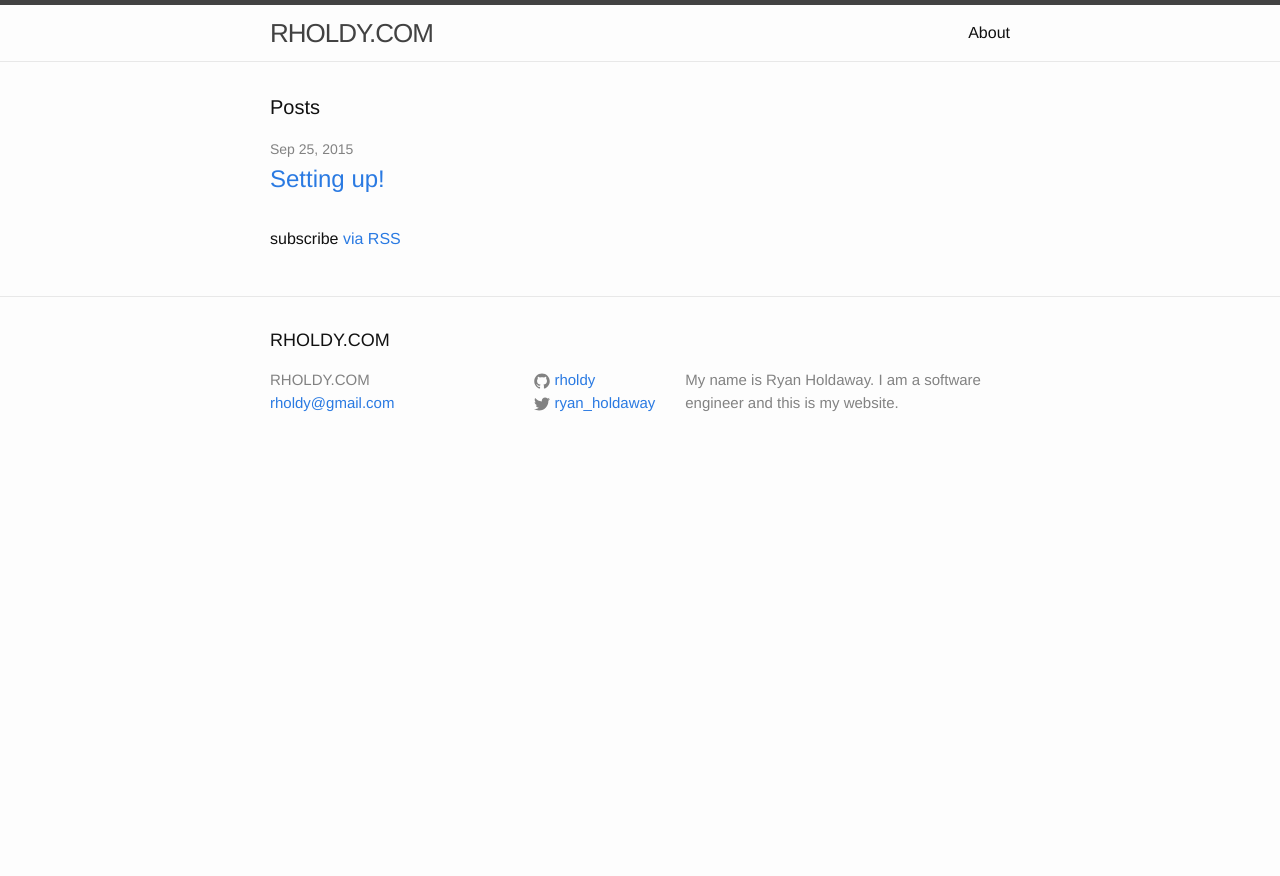
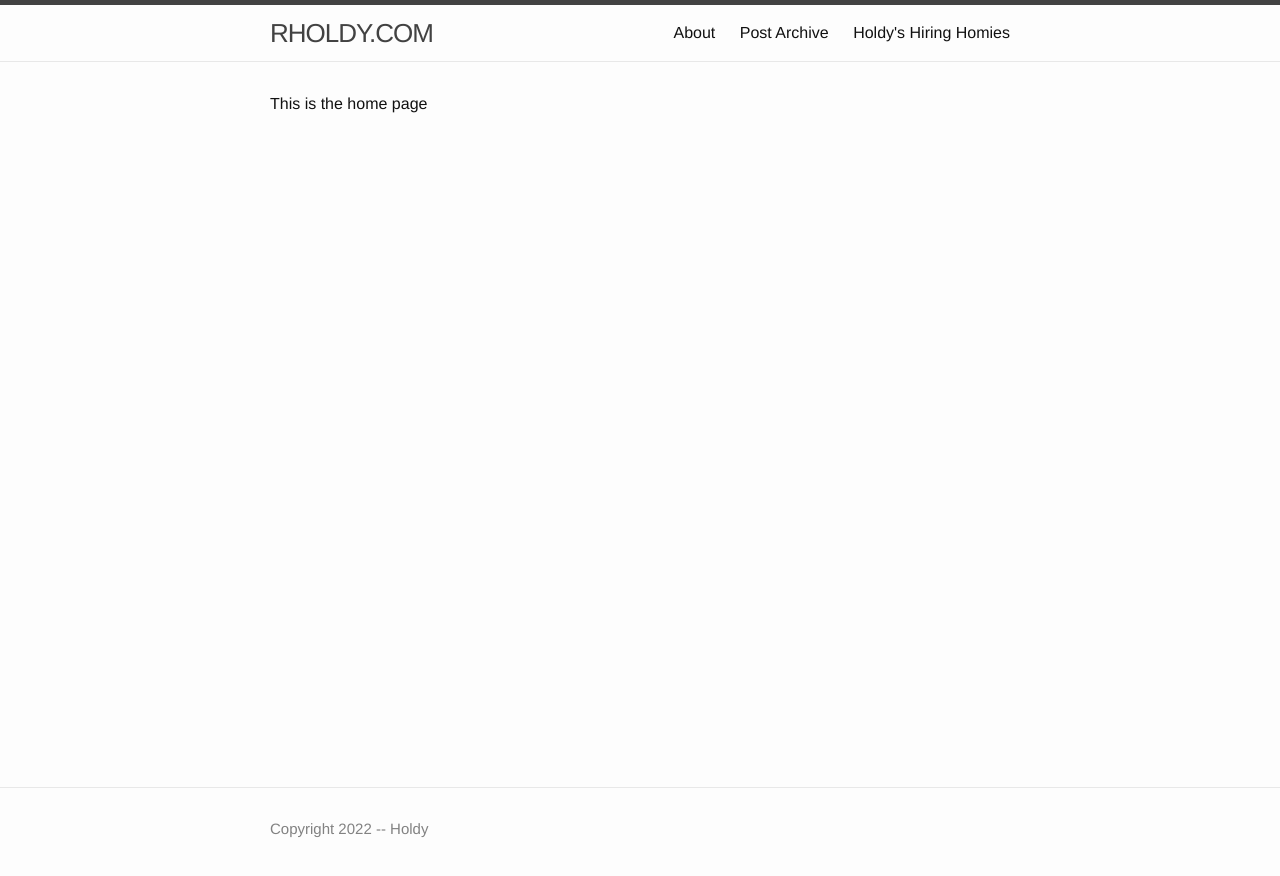
Before and after one commit to rholdy/rholdy.github.io, a Jekyll site: the page built from index.html, in a window 1280 px wide. Shown: the top 876 px of the page. Built offline with Jekyll 4.4.1, drawn with Linux system fonts in a browser that asks for light colours.

Commit message:
add homies

```diff
--- /dev/null
+++ b/Gemfile
@@ -0,0 +1,4 @@
+source "https://rubygems.org"
+
+gem "jekyll"
+gem "webrick"
--- a/_config.yml
+++ b/_config.yml
@@ -1,12 +1,11 @@
 # Site settings
 title: RHOLDY.COM
-email: rholdy@gmail.com
+email: holdy@holdy.dev
 description: > # this means to ignore newlines until "baseurl:"
-  My name is Ryan Holdaway. I am a software engineer and this is my website.
+  Copyright 2022 -- Holdy
 baseurl: "" # the subpath of your site, e.g. /blog/
 url: "http://rholdy.com" # the base hostname & protocol for your site
 twitter_username: ryan_holdaway
-github_username:  rholdy
 
 # Build settings
 markdown: kramdown
--- a/_includes/footer.html
+++ b/_includes/footer.html
@@ -2,33 +2,13 @@
 
   <div class="wrapper">
 
-    <h2 class="footer-heading">{{ site.title }}</h2>
+    <!-- <h2 class="footer-heading">{{ site.title }}</h2> -->
 
     <div class="footer-col-wrapper">
-      <div class="footer-col  footer-col-1">
+ <!--      <div class="footer-col  footer-col-1">
         <ul class="contact-list">
           <li>{{ site.title }}</li>
           <li><a href="mailto:{{ site.email }}">{{ site.email }}</a></li>
-        </ul>
-      </div>
-
-      <div class="footer-col  footer-col-2">
-        <ul class="social-media-list">
-          {% if site.github_username %}
-          <li>
-            <a href="https://github.com/{{ site.github_username }}">
-              <span class="icon  icon--github">
-                <svg viewBox="0 0 16 16">
-                  <path fill="#828282" d="M7.999,0.431c-4.285,0-7.76,3.474-7.76,7.761 c0,3.428,2.223,6.337,5.307,7.363c0.388,0.071,0.53-0.168,0.53-0.374c0-0.184-0.007-0.672-0.01-1.32 c-2.159,0.469-2.614-1.04-2.614-1.04c-0.353-0.896-0.862-1.135-0.862-1.135c-0.705-0.481,0.053-0.472,0.053-0.472 c0.779,0.055,1.189,0.8,1.189,0.8c0.692,1.186,1.816,0.843,2.258,0.645c0.071-0.502,0.271-0.843,0.493-1.037 C4.86,11.425,3.049,10.76,3.049,7.786c0-0.847,0.302-1.54,0.799-2.082C3.768,5.507,3.501,4.718,3.924,3.65 c0,0,0.652-0.209,2.134,0.796C6.677,4.273,7.34,4.187,8,4.184c0.659,0.003,1.323,0.089,1.943,0.261 c1.482-1.004,2.132-0.796,2.132-0.796c0.423,1.068,0.157,1.857,0.077,2.054c0.497,0.542,0.798,1.235,0.798,2.082 c0,2.981-1.814,3.637-3.543,3.829c0.279,0.24,0.527,0.713,0.527,1.437c0,1.037-0.01,1.874-0.01,2.129 c0,0.208,0.14,0.449,0.534,0.373c3.081-1.028,5.302-3.935,5.302-7.362C15.76,3.906,12.285,0.431,7.999,0.431z"/>
-                </svg>
-              </span>
-
-              <span class="username">{{ site.github_username }}</span>
-            </a>
-          </li>
-          {% endif %}
-
-          {% if site.twitter_username %}
           <li>
             <a href="https://twitter.com/{{ site.twitter_username }}">
               <span class="icon  icon--twitter">
@@ -41,9 +21,8 @@
               <span class="username">{{ site.twitter_username }}</span>
             </a>
           </li>
-          {% endif %}
         </ul>
-      </div>
+      </div> -->
 
       <div class="footer-col  footer-col-3">
         <p class="text">{{ site.description }}</p>
--- a/_sass/_base.scss
+++ b/_sass/_base.scss
@@ -8,7 +8,9 @@
     padding: 0;
 }
 
-
+html, body {
+  height: 100%;
+}
 
 /**
  * Basic styling
@@ -21,6 +23,8 @@
     color: $text-color;
     background-color: $background-color;
     -webkit-text-size-adjust: 100%;
+    display: flex;
+    flex-direction: column;
 }
 
 
@@ -202,3 +206,18 @@
         }
     }
 }
+
+#fine-print {
+    font-size: 12px;
+}
+
+#fine-print-title {
+    font-size: 15px;
+    font-weight: bold;
+    padding-top: 15px;
+}
+
+.post-content hr {
+    margin-top: 30px;
+    margin-bottom: 30px;
+}
--- a/_sass/_layout.scss
+++ b/_sass/_layout.scss
@@ -94,6 +94,7 @@
 .site-footer {
     border-top: 1px solid $grey-color-light;
     padding: $spacing-unit 0;
+    flex-shrink: 0;
 }
 
 .footer-heading {
@@ -163,6 +164,7 @@
  */
 .page-content {
     padding: $spacing-unit 0;
+    flex: 1 0 auto;
 }
 
 .page-heading {
--- a/index.html
+++ b/index.html
@@ -4,20 +4,8 @@
 
 <div class="home">
 
-  <h1 class="page-heading">Posts</h1>
+  This is the home page
 
-  <ul class="post-list">
-    {% for post in site.posts %}
-      <li>
-        <span class="post-meta">{{ post.date | date: "%b %-d, %Y" }}</span>
-
-        <h2>
-          <a class="post-link" href="{{ post.url | prepend: site.baseurl }}">{{ post.title }}</a>
-        </h2>
-      </li>
-    {% endfor %}
-  </ul>
-
-  <p class="rss-subscribe">subscribe <a href="{{ "/feed.xml" | prepend: site.baseurl }}">via RSS</a></p>
+  <!-- <p class="rss-subscribe">subscribe <a href="{{ "/feed.xml" | prepend: site.baseurl }}">via RSS</a></p> -->
 
 </div>
```
Also changed, not shown: _posts/2015-09-25-welcome-to-jekyll.markdown (deleted, +0 -8 lines), _posts/2022-02-10-holdyshiringhomies.md (added, +17 -0 lines), archive.md (added, +19 -0 lines), homies.md (added, +81 -0 lines), Gemfile.lock (added).
